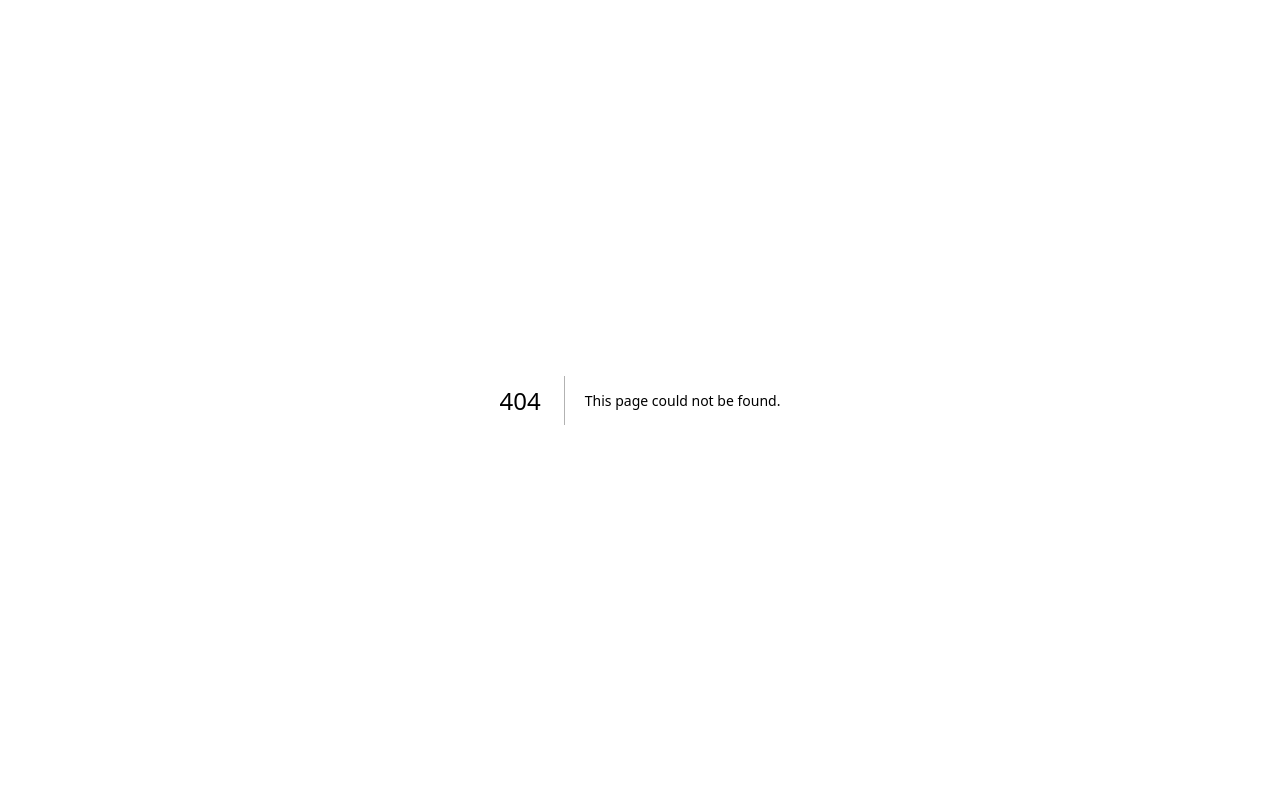
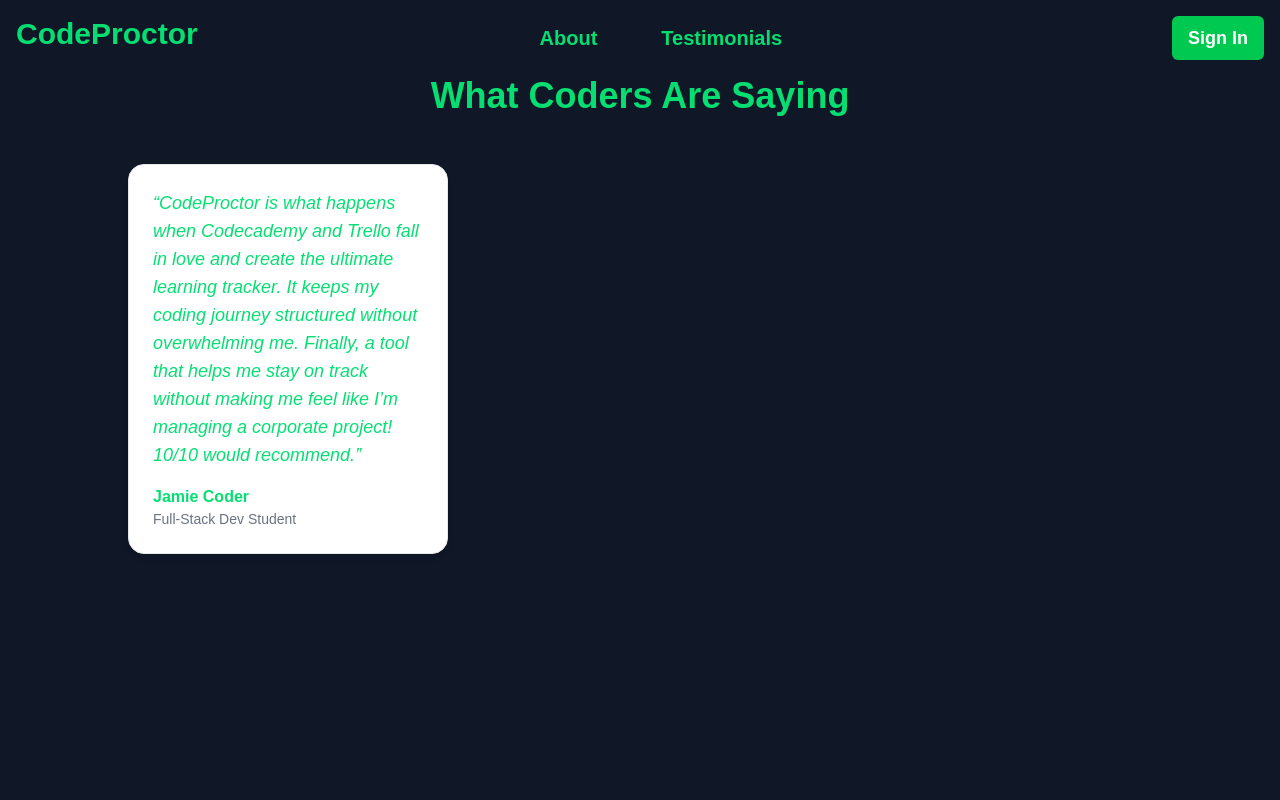
Before and after one commit to thedevarchive/code-proctor, a Next.js app: page /testimonials in a window 1280 px wide. Before the commit this address had no page. Shown: the top 800 px of the page. Built offline with nearby package versions, Linux system fonts and the light colour scheme.

Commit message:
Added testimonial page

```diff
--- /dev/null
+++ b/src/app/testimonials/page.js
@@ -0,0 +1,39 @@
+"use client";
+
+import React from 'react';
+import LogoutHeader from '../components/headers/LogoutHeader';
+import { Footer } from '@/components/Footer';
+
+export default function Testimonials() {
+    const testimonials = [
+        {
+            name: "Jamie Coder",
+            title: "Full-Stack Dev Student",
+            quote: "CodeProctor is what happens when Codecademy and Trello fall in love and create the ultimate learning tracker. It keeps my coding journey structured without overwhelming me. Finally, a tool that helps me stay on track without making me feel like I’m managing a corporate project! 10/10 would recommend.",
+        },
+    ];
+
+    return (
+        <div className="flex flex-col justify-center bg-gray-900 text-green-400">
+            <LogoutHeader />
+            <div className="max-w-5xl mx-auto min-h-screen">
+                <h1 className="text-4xl font-bold text-center mb-12">What Coders Are Saying</h1>
+                <div className="grid grid-cols-1 md:grid-cols-2 lg:grid-cols-3 gap-8">
+                    {testimonials.map((t, index) => (
+                        <div
+                            key={index}
+                            className="bg-white dark:bg-gray-800 p-6 rounded-2xl shadow-md border border-gray-200 dark:border-gray-700"
+                        >
+                            <p className="italic text-lg mb-4">“{t.quote}”</p>
+                            <div className="mt-4">
+                                <p className="font-semibold">{t.name}</p>
+                                <p className="text-sm text-gray-500 dark:text-gray-400">{t.title}</p>
+                            </div>
+                        </div>
+                    ))}
+                </div>
+            </div>
+            <Footer />
+        </div>
+    );
+}
```
